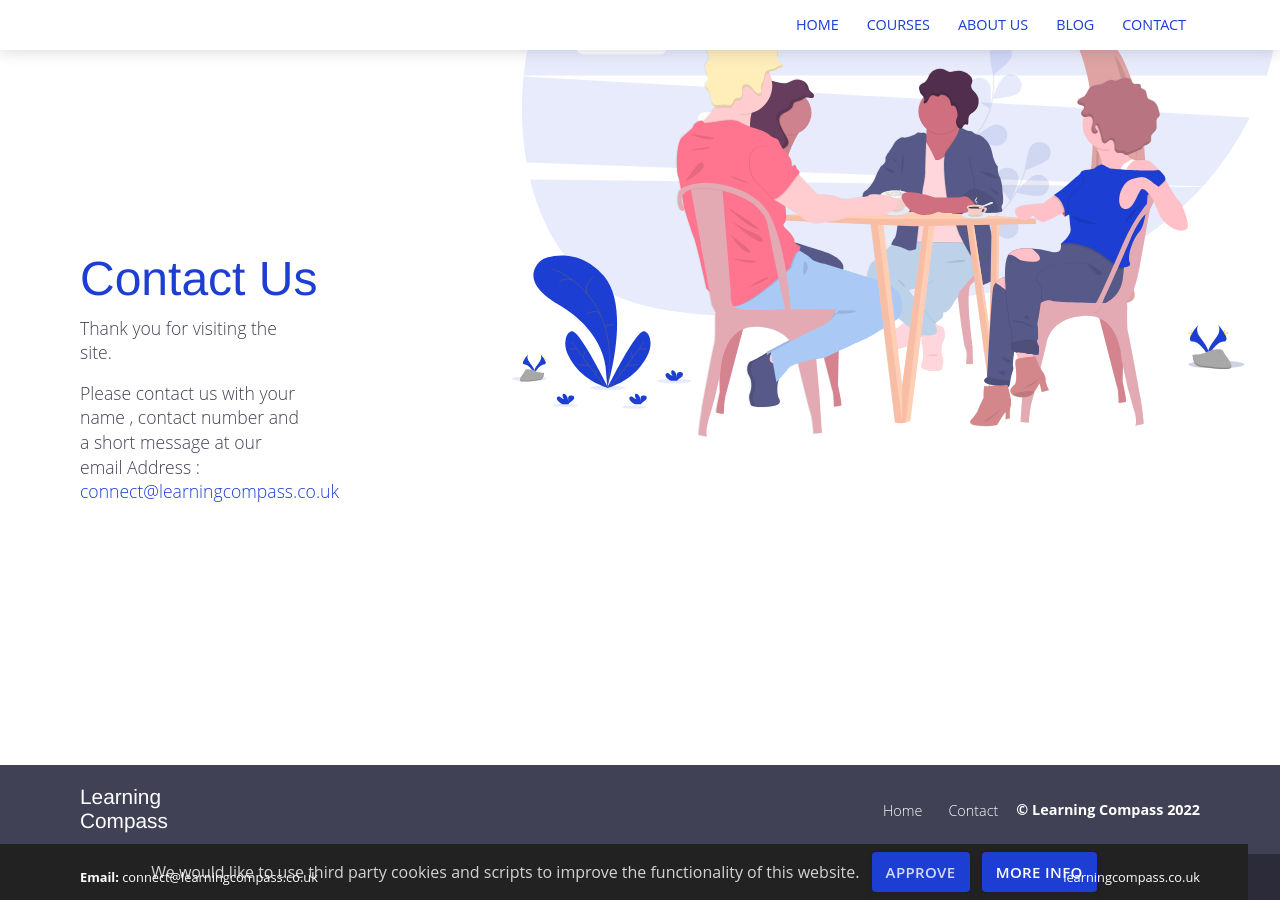
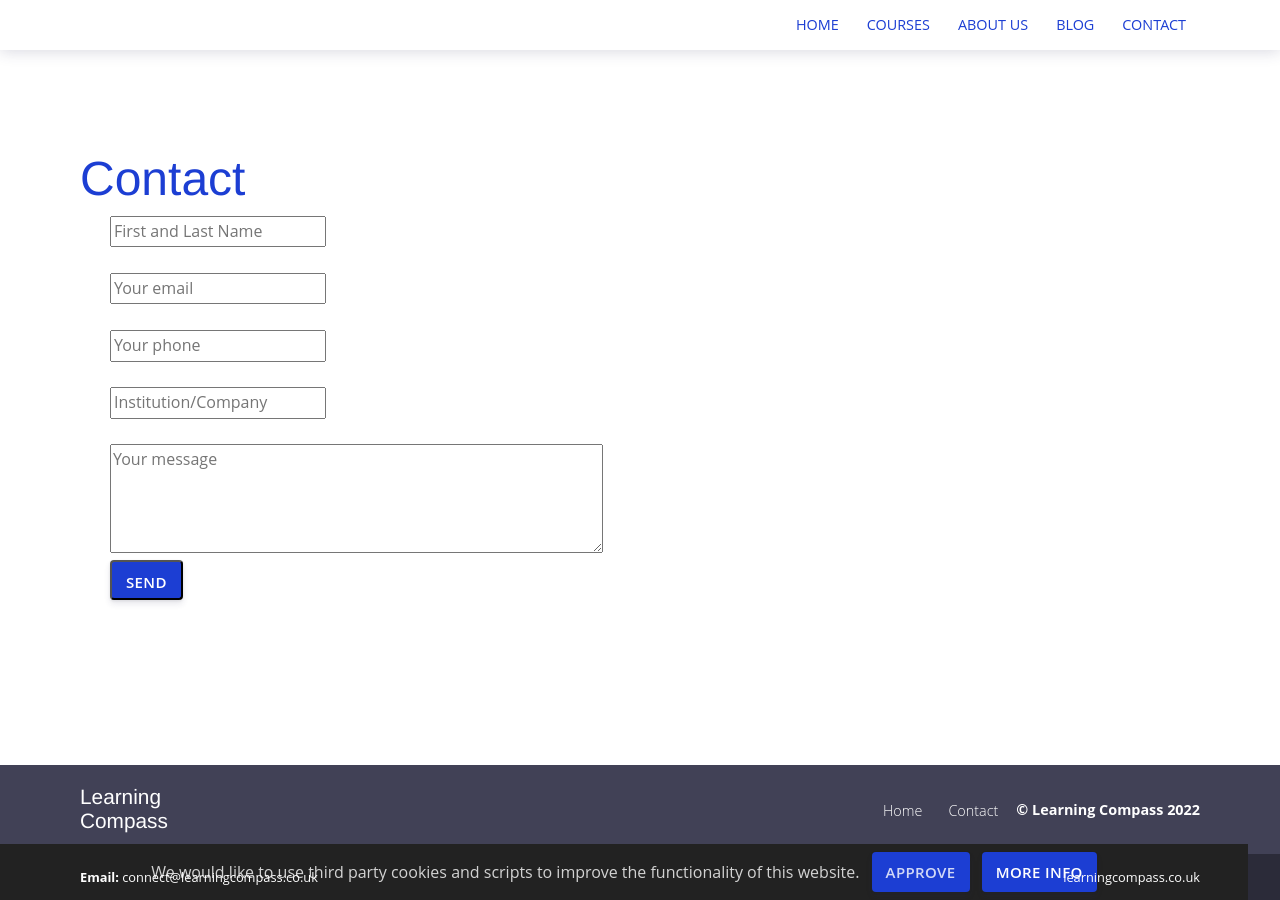
Before and after one commit to learningcompass007/learningcompass007.github.io, a Jekyll site: the page built from contact.html, in a window 1280 px wide. Built offline with Jekyll 4.4.1, drawn with Linux system fonts in a browser that asks for light colours.

Commit message:
Modified ContactUs

```diff
--- a/contact.html
+++ b/contact.html
@@ -1,25 +1,49 @@
 ---
-title: Contact Us
+title: Contact
 layout: default
-bodyClass: page-team-list
+bodyClass: page-contact
 ---
 
-<div class="intro">
+<form id="contact-form" method="post">
+<div class="intro intro-small">
   <div class="container">
     <div class="row">
-      <div class="col-6">
-        <h1>Contact Us</h1>
-         <p>
-          Thank you for visiting the site.
-        </p>
-        <p>
-        Please contact us with your name , contact number
-        and a short message at our email Address :
-            <a href="mailto:{{ site.data.contact.email }}">
-              {{ site.data.contact.email }}
-            </a>
-       </p>
+      <div class="col-12">
+        <h1>Contact</h1>
+      </div>
+      <div class="row">
+        <ul>
+          <div class="container">
+            <div class="opens">
+              <input type="text" name="name" id = "name-input" placeholder="First and Last Name" required="">
+            </div>
+            <br/>
+              <div class="opens">
+              <input type="email" name="email" id = "email-input" placeholder="Your email" width="50%" required = "" >
+              </div>
+              <br/>
+              <div class="opens">
+                <input type="message" name="phone" id = "phone-input" placeholder="Your phone" width="50%" >
+              </div>
+              <br/>
+              <div class="opens">
+                <input type="text" name="company"  id = "company-input" placeholder="Institution/Company" required="">
+              </div>
+              <br/>
+              <div class="opens">
+              <textarea name="message" id = "message-input" placeholder="Your message" rows="4" cols="50"></textarea>
+              </div>
+
+              <div class="call-box-bottom">
+              <button type="submit" class="button" onClick="submitToAPI(event)" >Send</button>
+              </div>
+
+            </div>
+
+        </ul>
+        </div>
       </div>
     </div>
   </div>
 </div>
+</form>
```
Also changed, not shown: contactSuccess.html (added, +18 -0 lines).
